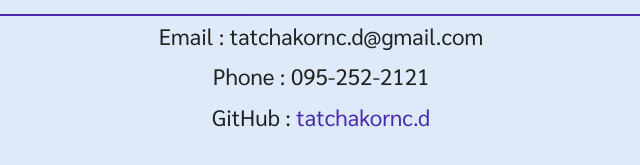
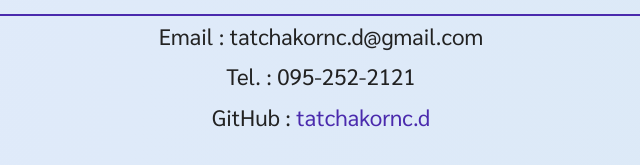
Before and after one commit to tatchakornc/tatchakornc.github.io, a plain HTML site: page index.html in a window 1280 px wide. Shown: the part 7622-7787 px from the top of the page, 319-959 px from the left. Drawn offline with Linux system fonts and the light colour scheme.

Commit message:
Update index.html

```diff
--- a/index.html
+++ b/index.html
@@ -128,7 +128,7 @@
   <section id="Contact">
     <h2>Contact</h2>
     <p>Email : tatchakornc.d@gmail.com</p>
-    <p>Phone : 095-252-2121</p>
+    <p>Tel. : 095-252-2121</p>
     <p>GitHub : <a href="https://github.com/tatchakornc" target="_blank">tatchakornc.d</a></p>
   </section>
 
```
